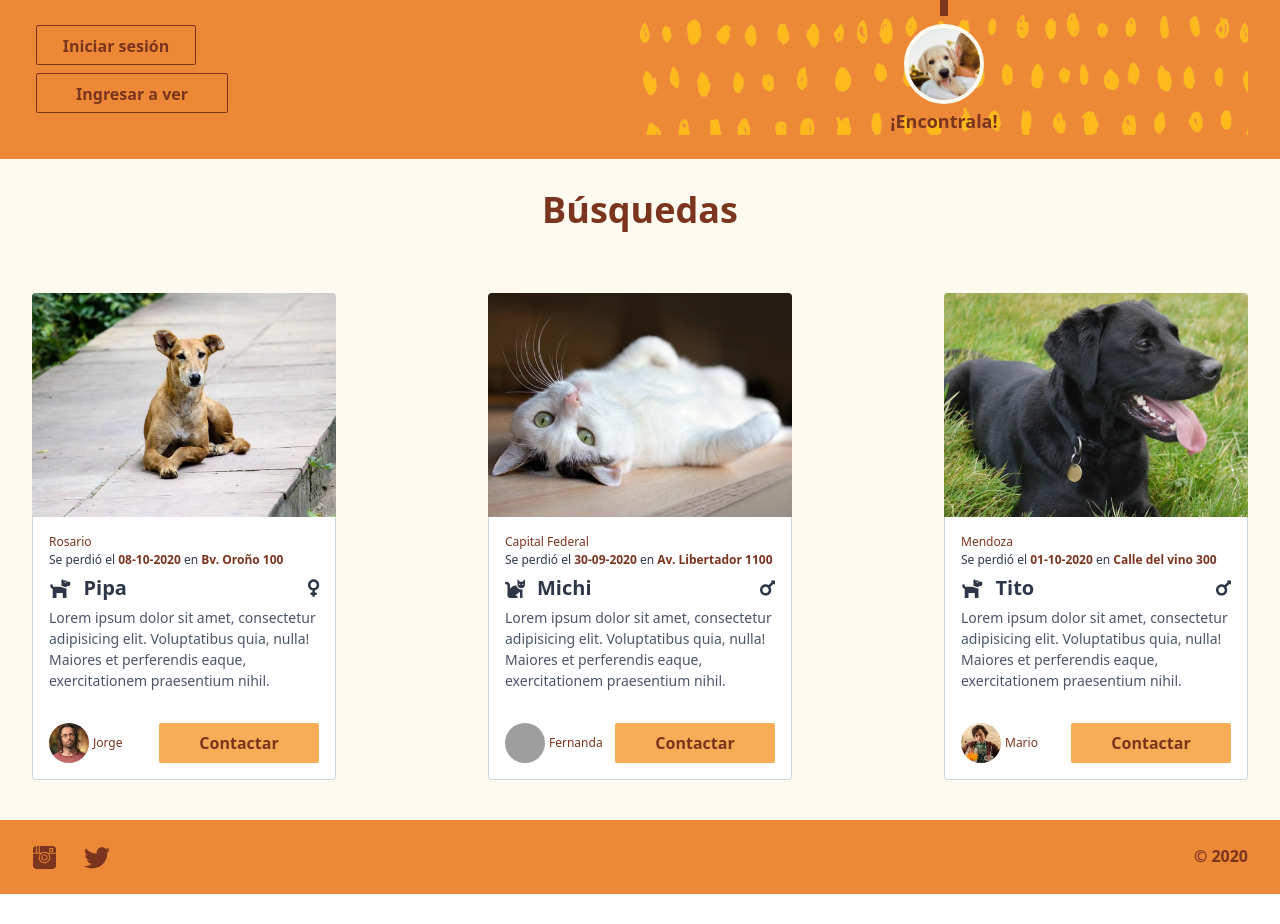
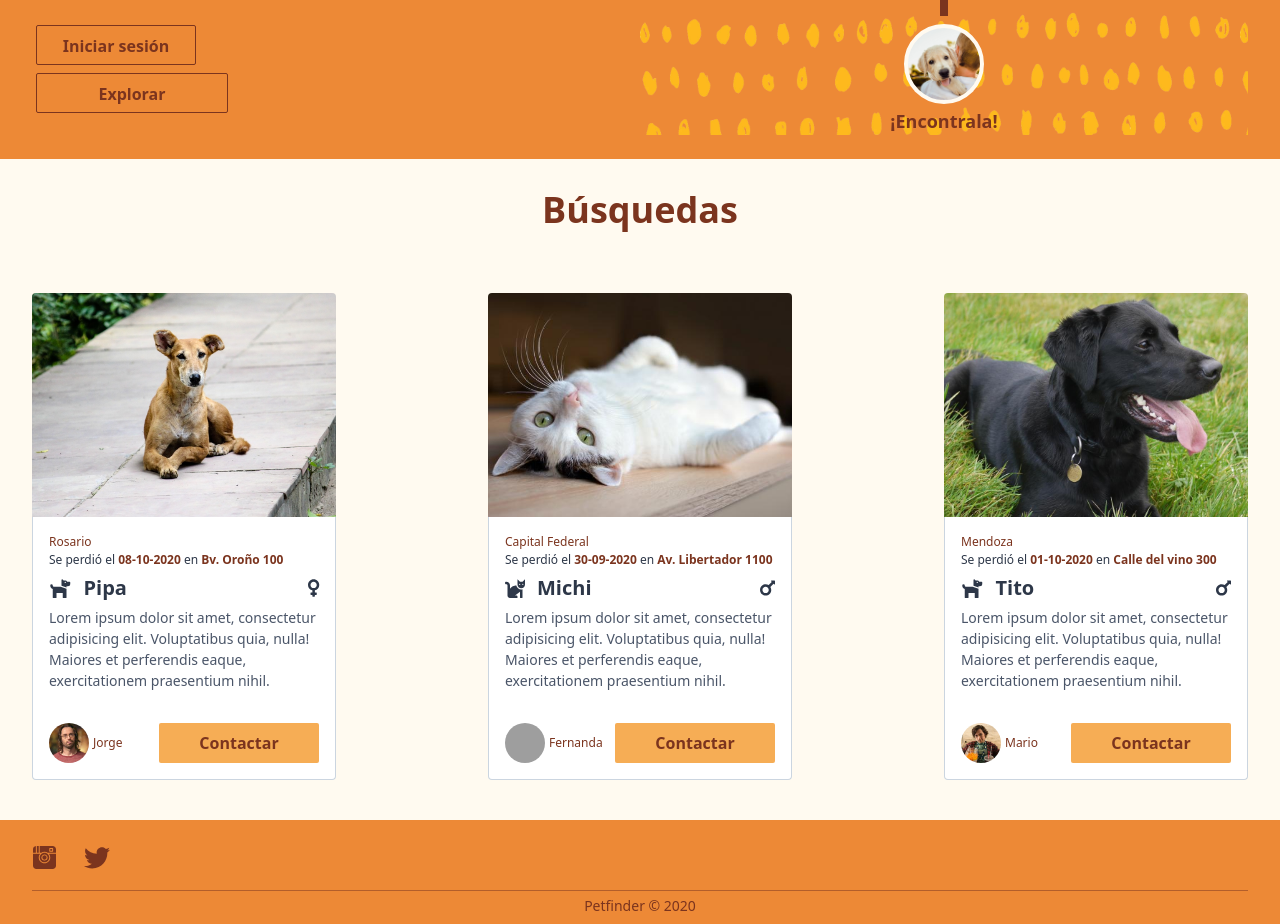
Before and after one commit to bianco-e/petfinder, a Next.js app: page / in a window 1280 px wide. Shown: the part 418-1342 px from the top of the page. Before the commit the page ends 1312 px from the top, so only its background shows below. Built offline with nearby package versions, Linux system fonts and the light colour scheme; no server answers; grey boxes are pictures that could not be loaded.

Commit message:
styled Footer

```diff
--- a/components/Footer.js
+++ b/components/Footer.js
@@ -7,7 +7,8 @@ export default function Footer() {
     { ref: "https://www.twitter.com/", Icon: TwitterIcon },
   ];
   return (
-    <footer className="navBar bg-orange-500">
+    <footer className="navBar bg-orange-500 flex flex-col items-center pb-2">
+      <div className="w-full flex justify-between items-center">
         <div className="w-20 text-orange-900 flex justify-between items-center text-2xl">
           {media.map(({ ref, Icon }) => (
             <a key={ref} target="blank" href={ref}>
@@ -15,7 +16,10 @@ export default function Footer() {
             </a>
           ))}
         </div>
-      <p className="font-bold text-orange-900">© 2020</p>
+        <div></div>
+      </div>
+      <hr className="w-full border-orange-900 mt-5 mb-1 border-opacity-50" />
+      <p className="font-medium text-sm text-orange-900">Petfinder © 2020</p>
     </footer>
   );
 }
--- a/components/Introduction.js
+++ b/components/Introduction.js
@@ -28,7 +28,7 @@ export default function Introduction() {
             variant="secondary"
             onClick={() => router.push("/home")}
           >
-            Ingresar a ver
+            Explorar
           </Button>
         </div>
       </div>
--- a/pages/home.js
+++ b/pages/home.js
@@ -1,7 +1,7 @@
 import { useState } from "react";
 import auth0 from "../utils/auth0";
+import Pets from "../components/Pets";
 import MainFilter from "../components/MainFilter";
-import Pets from "../components/Pets";
 import postsAPI from "../db/posts/api";
 
 export default function Home({ posts }) {
@@ -46,16 +46,20 @@ export default function Home({ posts }) {
   );
 }
 
-export async function getServerSideProps(context) {
-  // Implementar React Query en un futuro
+export async function getStaticProps(context) {
+  // Debería usar getStatic o getServerSide ? Se que siempre voy a hacer el mismo get
+  // independientemente de la acción del usuario, pero qué va a pasar cuando implemente el filter?
+
+  /* getStaticProps hace que no se geteen los cambios recientes en la db? --> al retornar props
+  se puede setear otra propiedad (revalidate) que es un number, e indica cada cuantos segundos
+  se debería hacer un refetch */
   try {
-    const filters = {};
-    const filteredPosts = await postsAPI.getFilteredDataBy(filters);
-    const session = await auth0.getSession(context.req);
+    const filteredPosts = await postsAPI.getFilteredDataBy({});
+    // const session = await auth0.getSession(context.req);
     return {
       props: {
         posts: filteredPosts,
-        user: session?.user || null,
+        // user: session?.user || null,
       },
     };
   } catch (error) {
--- a/pages/myposts/[userId].js
+++ b/pages/myposts/[userId].js
@@ -11,8 +11,8 @@ export default function MyPosts({ myPosts }) {
   );
 }
 
-export async function getServerSideProps({ query }) {
-  const [header, userId] = query.userId.split("|");
+export async function getServerSideProps({ params }) {
+  const [idHeader, userId] = params.userId.split("|");
   try {
     const myPosts = await postsAPI.getFilteredDataBy({ "user.id": userId });
     return { props: { myPosts } };
```
Lines whose indentation alone changed are shown as unchanged.
